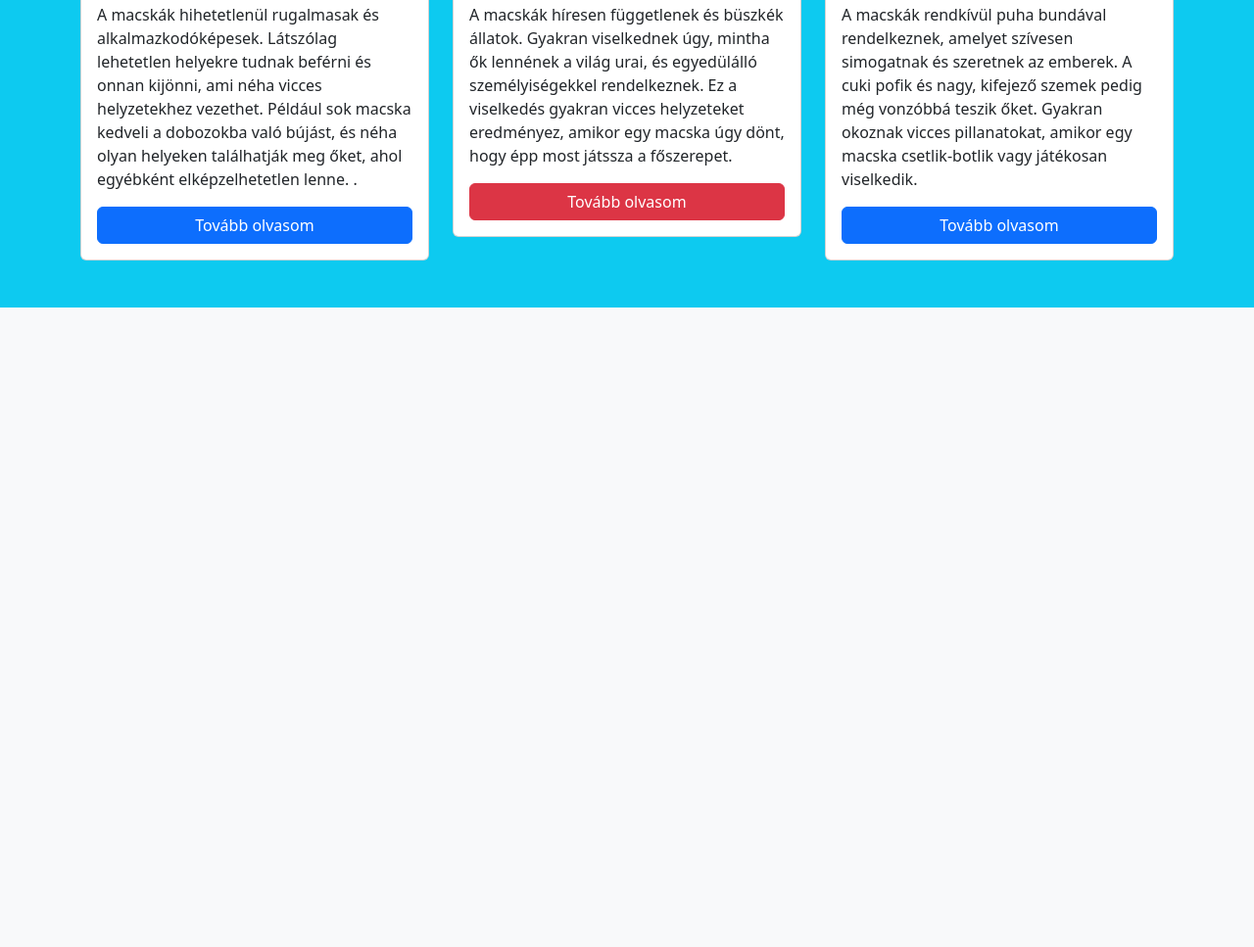
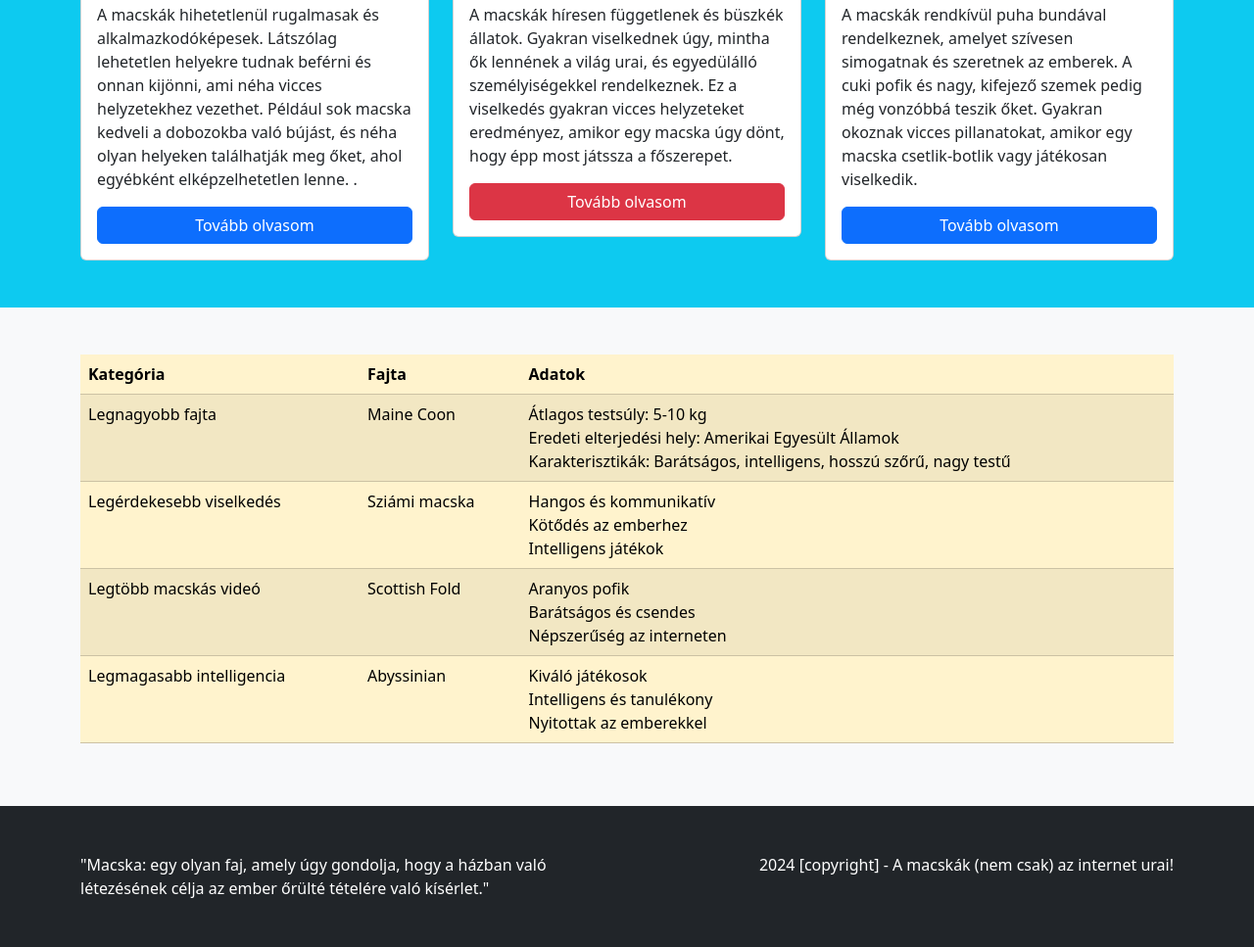
Before and after one commit to batilla0/cica, a plain HTML site: page index.html in a window 1280 px wide. Shown: the part 998-1965 px from the top of the page at 98% size. Before the commit the page ends 1312 px from the top, so only its background shows below. Drawn offline with nearby package versions, Linux system fonts and the light colour scheme.

Commit message:
kész a footer

```diff
--- a/index.html
+++ b/index.html
@@ -144,7 +144,59 @@
             </div>
         </div>
     </section>
-    <footer>
+
+    <section class="container mt-5">
+        <div class="row">
+            <div class="col-12">
+                <div class="table-responsive">
+                    <table class="table table-warning table-striped table-hover">
+                        <thead>
+                            <tr>
+                                <th>Kategória</th>
+                                <th>Fajta</th>
+                                <th>Adatok</th>
+                            </tr>
+                        </thead>
+                        <tbody>
+                            <tr>
+                                <td>Legnagyobb fajta</td>
+                                <td>Maine Coon</td>
+                                <td>Átlagos testsúly: 5-10 kg <br> Eredeti elterjedési hely: Amerikai Egyesült Államok<br> Karakterisztikák: Barátságos, intelligens, hosszú szőrű, nagy testű</td>
+                            </tr>
+                            <tr>
+                                <td>Legérdekesebb viselkedés</td>
+                                <td>Sziámi macska</td>
+                                <td>Hangos és kommunikatív <br> Kötődés az emberhez <br> Intelligens játékok</td>
+                            </tr>
+                            <tr>
+                                <td>Legtöbb macskás videó</td>
+                                <td>Scottish Fold</td>
+                                <td>Aranyos pofik <br>	Barátságos és csendes <br>	Népszerűség az interneten</td>
+                            </tr>
+                            <tr>
+                                <td>Legmagasabb intelligencia</td>
+                                <td>Abyssinian</td>
+                                <td>Kiváló játékosok <br>	Intelligens és tanulékony <br>	Nyitottak az emberekkel </td>
+                            </tr>
+                        </tbody>
+                    </table>
+                </div>
+            </div>
+        </div>
+    </section>
+
+    <footer class="container-fluid bg-dark text-white mt-5 py-5">
+        <div class="container">
+            <div class="row">
+                <div class="col-12 col-md-6 text-center text-md-start">
+                    "Macska: egy olyan faj, amely úgy gondolja, hogy a házban való létezésének célja az ember őrülté tételére való kísérlet."
+                </div>
+
+                <div class="col-12 col-md-6 text-center text-md-end">
+                    2024 [copyright] - A macskák (nem csak) az internet urai!
+                </div>
+            </div>
+        </div>
 
     </footer>
 
```
